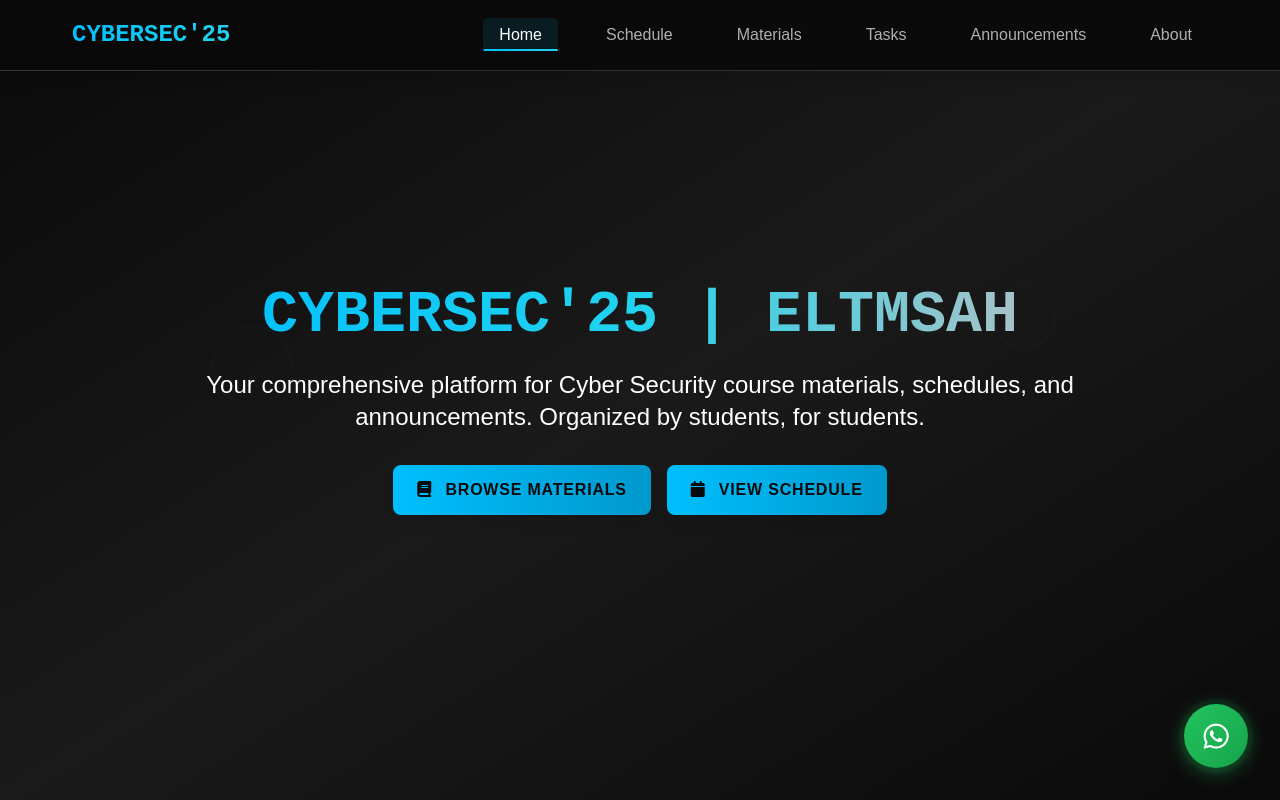
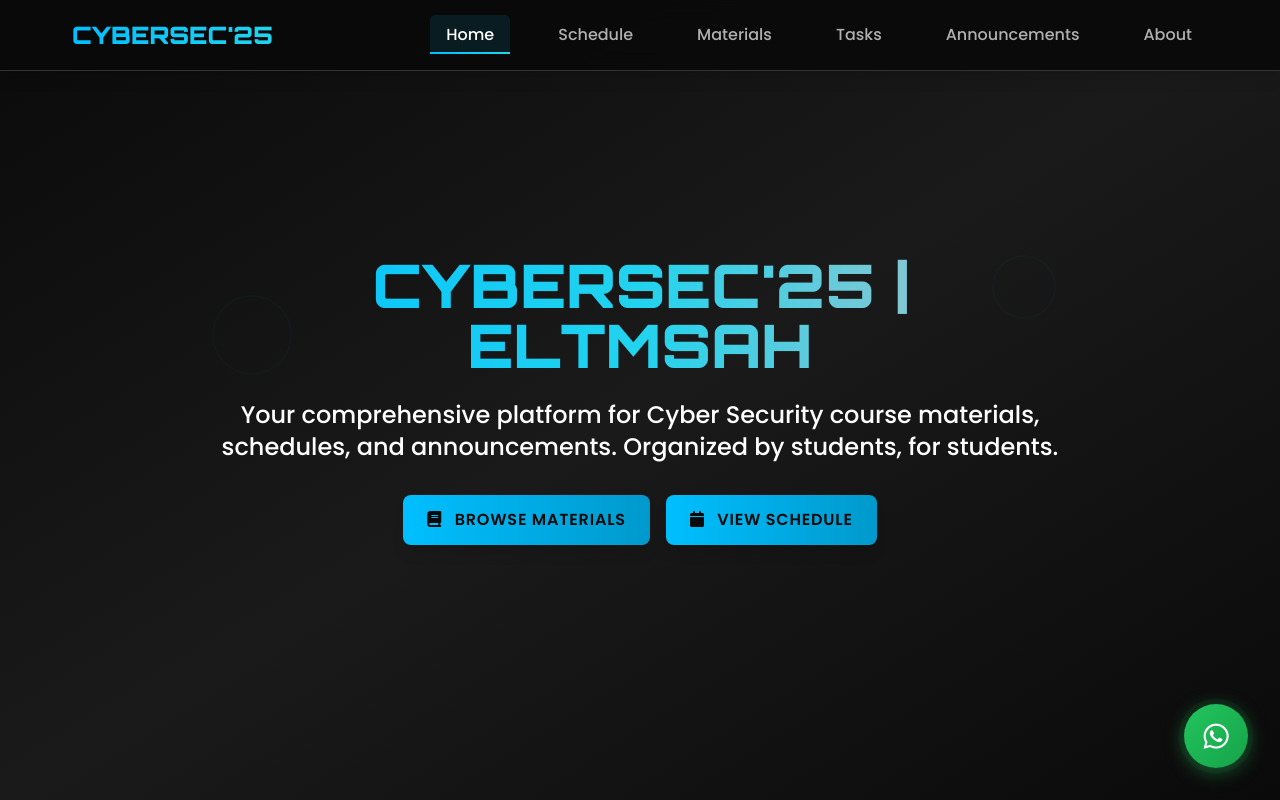
Before and after one commit to phoenixcrypto/cyberfort-platform, a Next.js app: page / in a window 1280 px wide. Shown: the top 800 px of the page. Built offline with nearby package versions, Linux system fonts and the light colour scheme.

Commit message:
Optimize performance: Add preconnect, dns-prefetch, and font preloading for faster FCP

```diff
--- a/pages/about.js
+++ b/pages/about.js
@@ -14,7 +14,11 @@ export default function About() {
                 <meta name="description" content="Meet Zeyad Eltmsah - Cyber Security 2025 student and creator of the CyberSec'25 platform. Passionate about leadership, defense, and innovation." />
                 <meta name="viewport" content="width=device-width, initial-scale=1, maximum-scale=5, user-scalable=yes" />
                 <link rel="icon" href="/favicon.ico" />
+                <link rel="preconnect" href="https://cdnjs.cloudflare.com" />
+                <link rel="dns-prefetch" href="https://cdnjs.cloudflare.com" />
                 <link rel="stylesheet" href="https://cdnjs.cloudflare.com/ajax/libs/font-awesome/6.5.0/css/all.min.css" />
+                <link rel="preload" href="https://fonts.googleapis.com/css2?family=Orbitron:wght@400;700;900&family=Poppins:wght@300;400;500;600;700&display=swap" as="style" />
+                <link href="https://fonts.googleapis.com/css2?family=Orbitron:wght@400;700;900&family=Poppins:wght@300;400;500;600;700&display=swap" rel="stylesheet" />
               </Head>
 
       <Navbar />
--- a/pages/index.js
+++ b/pages/index.js
@@ -75,7 +75,11 @@ export default function Home() {
                 <meta name="description" content="Official platform for Cyber Security 2025 — managed by ElTmsah. All schedules, materials and announcements in one place." />
                 <meta name="viewport" content="width=device-width, initial-scale=1, maximum-scale=5, user-scalable=yes" />
                 <link rel="icon" href="/favicon.ico" />
+                <link rel="preconnect" href="https://cdnjs.cloudflare.com" />
+                <link rel="dns-prefetch" href="https://cdnjs.cloudflare.com" />
                 <link rel="stylesheet" href="https://cdnjs.cloudflare.com/ajax/libs/font-awesome/6.5.0/css/all.min.css" />
+                <link rel="preload" href="https://fonts.googleapis.com/css2?family=Orbitron:wght@400;700;900&family=Poppins:wght@300;400;500;600;700&display=swap" as="style" />
+                <link href="https://fonts.googleapis.com/css2?family=Orbitron:wght@400;700;900&family=Poppins:wght@300;400;500;600;700&display=swap" rel="stylesheet" />
               </Head>
 
       <Navbar />
--- a/pages/materials.js
+++ b/pages/materials.js
@@ -96,7 +96,11 @@ export default function Materials() {
                 <title>Materials – CyberSec'25 | ElTmsah</title>
                 <meta name="description" content="Course materials for Cyber Security 2025 — managed by ElTmsah" />
                 <meta name="viewport" content="width=device-width, initial-scale=1, maximum-scale=5, user-scalable=yes" />
+                <link rel="preconnect" href="https://cdnjs.cloudflare.com" />
+                <link rel="dns-prefetch" href="https://cdnjs.cloudflare.com" />
                 <link rel="stylesheet" href="https://cdnjs.cloudflare.com/ajax/libs/font-awesome/6.5.0/css/all.min.css" />
+                <link rel="preload" href="https://fonts.googleapis.com/css2?family=Orbitron:wght@400;700;900&family=Poppins:wght@300;400;500;600;700&display=swap" as="style" />
+                <link href="https://fonts.googleapis.com/css2?family=Orbitron:wght@400;700;900&family=Poppins:wght@300;400;500;600;700&display=swap" rel="stylesheet" />
               </Head>
 
       <Navbar />
```
Lines whose indentation alone changed are shown as unchanged.
